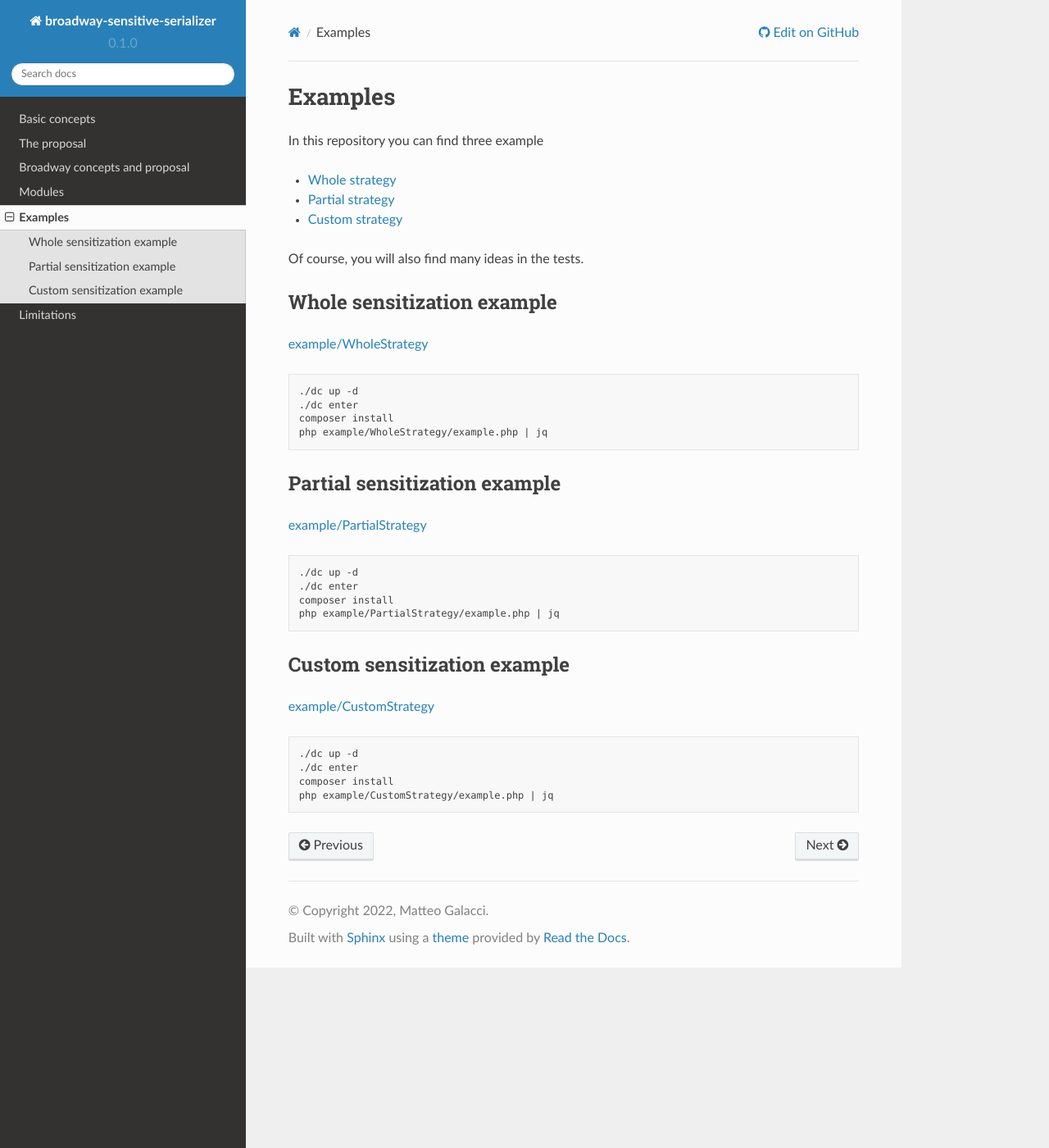
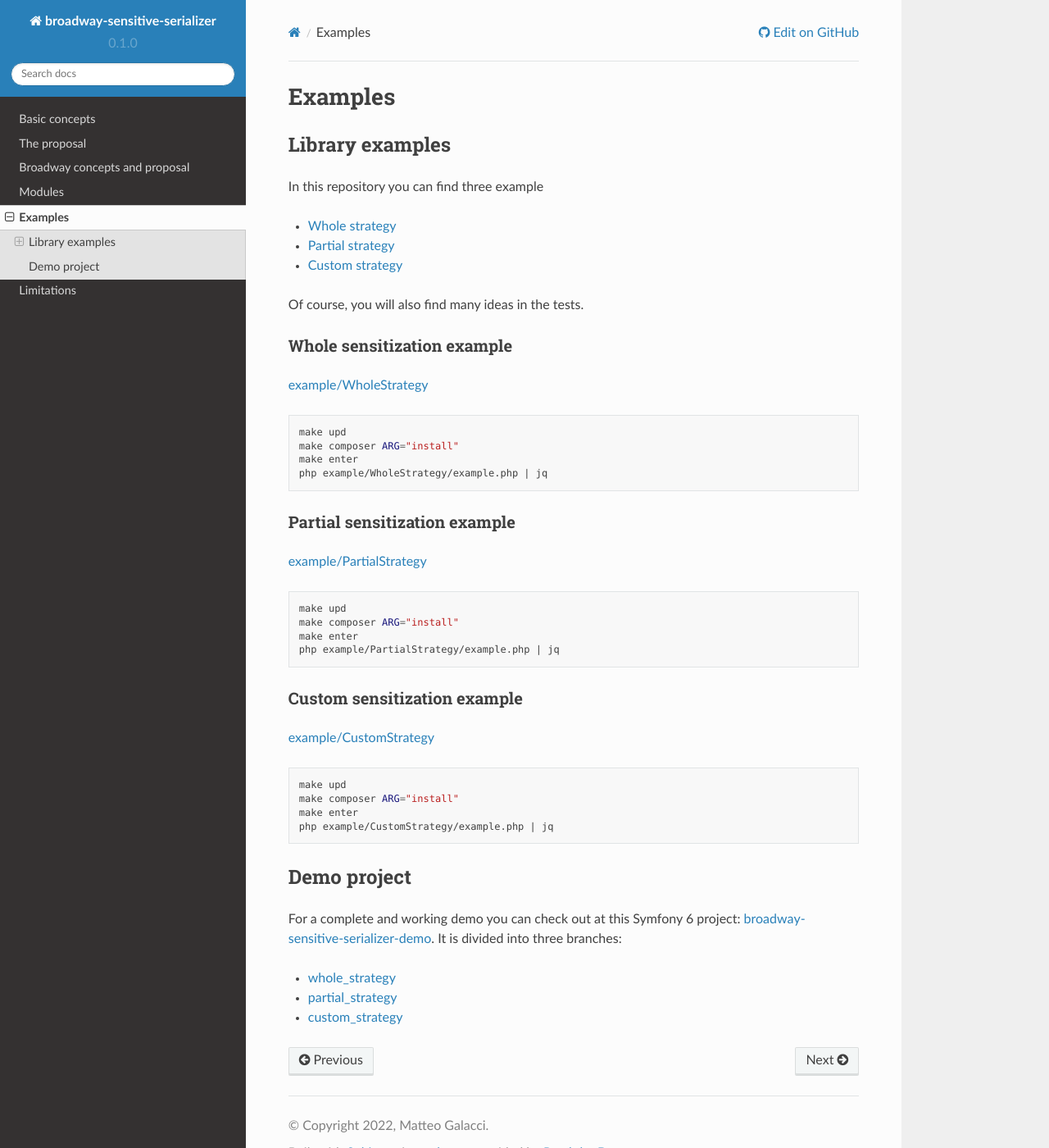
Before and after one commit to matiux/broadway-sensitive-serializer, a Sphinx documentation site: the page built from docs/source/examples.rst, in a window 1280 px wide and 1400 px high. Shown: the whole window at 82% size. Built offline with Sphinx 7.4.7 and the Read the Docs theme 2.0.0, drawn with Linux system fonts in a browser that asks for light colours.

Commit message:
docs: improves docs

```diff
--- a/docs/source/examples.rst
+++ b/docs/source/examples.rst
@@ -1,5 +1,10 @@
+##################
 Examples
-======================================================================
+##################
+
+****************
+Library examples
+****************
 
 In this repository you can find three example
 
@@ -12,41 +17,53 @@ Of course, you will also find many ideas in the tests.
 .. _whole-example:
 
 Whole sensitization example
-------------------------------
+===========================
 
 `example/WholeStrategy <https://github.com/matiux/broadway-sensitive-serializer/tree/master/example/WholeStrategy>`_
 
 .. code-block:: shell
 
-    ./dc up -d
-    ./dc enter
-    composer install
+    make upd
+    make composer ARG="install"
+    make enter
     php example/WholeStrategy/example.php | jq
 
 .. _partial-example:
 
 Partial sensitization example
-------------------------------
+=============================
 
 `example/PartialStrategy <https://github.com/matiux/broadway-sensitive-serializer/tree/master/example/PartialStrategy>`_
 
 .. code-block:: shell
 
-    ./dc up -d
-    ./dc enter
-    composer install
+    make upd
+    make composer ARG="install"
+    make enter
     php example/PartialStrategy/example.php | jq
 
 .. _custom-example:
 
 Custom sensitization example
-------------------------------
+============================
 
 `example/CustomStrategy <https://github.com/matiux/broadway-sensitive-serializer/tree/master/example/CustomStrategy>`_
 
 .. code-block:: shell
 
-    ./dc up -d
-    ./dc enter
-    composer install
+    make upd
+    make composer ARG="install"
+    make enter
     php example/CustomStrategy/example.php | jq
+
+************
+Demo project
+************
+
+For a complete and working demo you can check out at this Symfony 6 project:
+`broadway-sensitive-serializer-demo <https://github.com/matiux/broadway-sensitive-serializer-demo>`_. It is divided into
+three branches:
+
+- `whole_strategy <https://github.com/matiux/broadway-sensitive-serializer-demo/tree/whole_strategy>`_
+- `partial_strategy <https://github.com/matiux/broadway-sensitive-serializer-demo/tree/partial_strategy>`_
+- `custom_strategy <https://github.com/matiux/broadway-sensitive-serializer-demo/tree/custom_strategy>`_
```
Also changed, not shown: README.md (+13 -13 lines), docs/source/modules.rst (+9 -9 lines).
